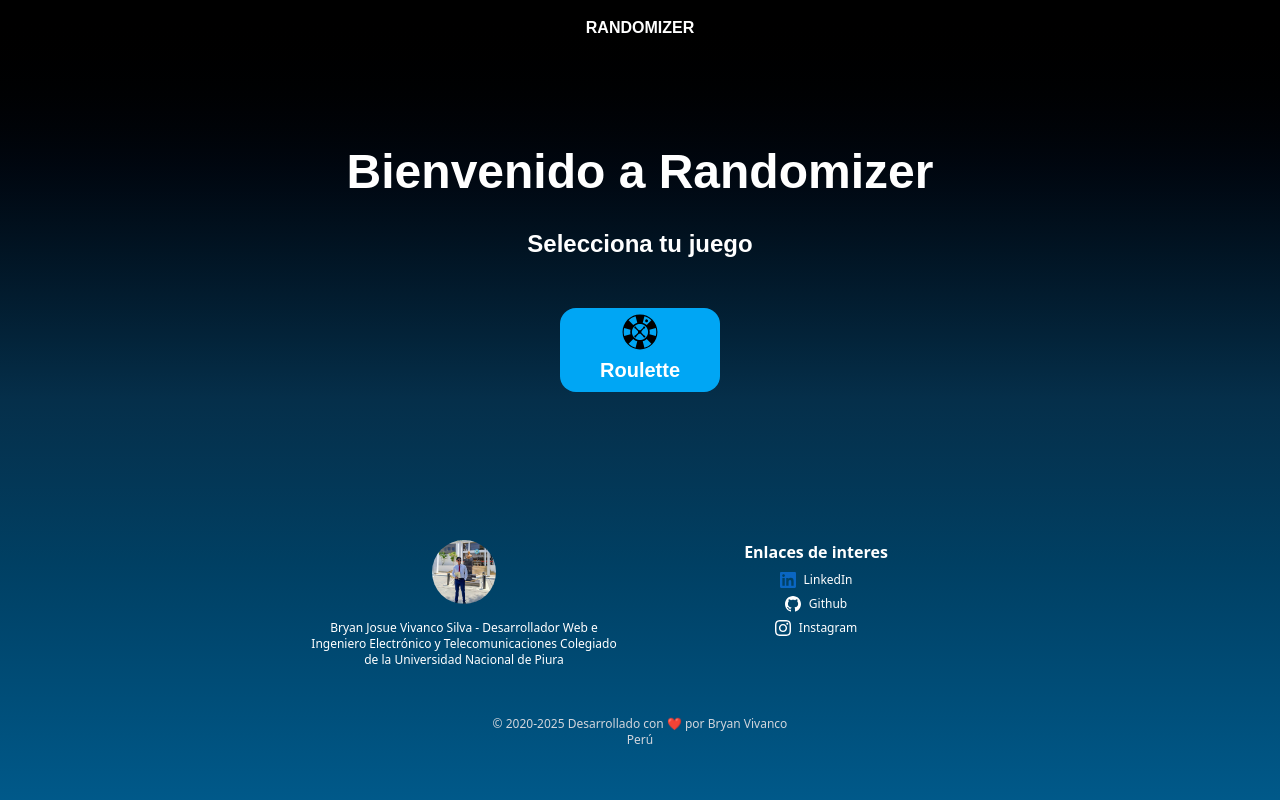
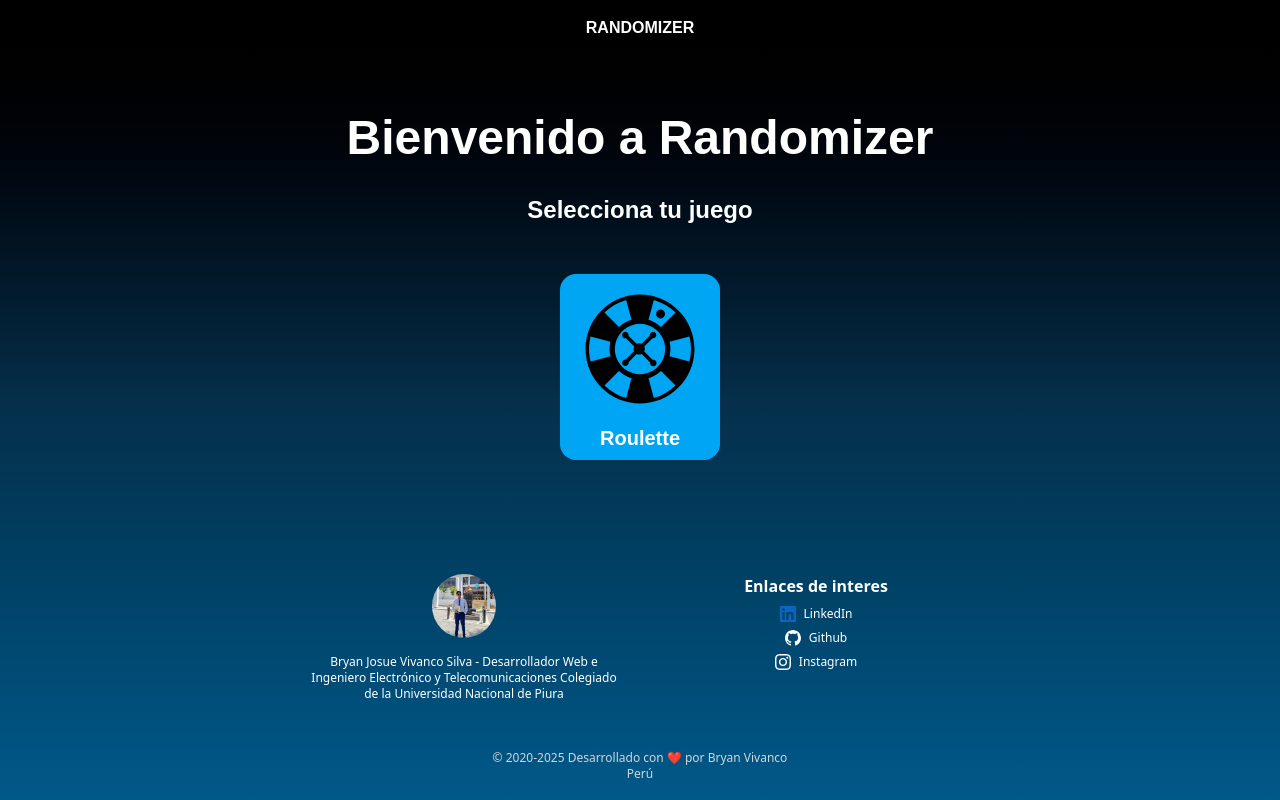
Before and after one commit to bryanvivancos/randomizer_app, a React (Vite) app: page /roulette in a window 1280 px wide. Built offline with nearby package versions, Linux system fonts and the light colour scheme; a web font is replaced by a local one; what @midudev/tailwind-animations would draw is missing.

Commit message:
fix: button svg size

```diff
--- a/src/components/atoms/GameButton.jsx
+++ b/src/components/atoms/GameButton.jsx
@@ -4,7 +4,7 @@ import sprite from '/assets/sprite.svg'
 const GameButton = ({ico, to, gameName}) => {
     return <Link to={to}>
         <li className="bg-sky-500 rounded-2xl flex flex-col justify-center items-center group w-40 active:animate-jelly">
-            <svg className='group hover:animate-rotate-360 w-12 h-12' >
+            <svg className='group hover:animate-rotate-360 min-w-18 min-h-18' >
                 <use href={`${sprite}#${ico}`}/>
             </svg>
             <h1 className='font-Inter-Variable font-bold mb-2 text-xl'>{gameName}</h1>
```
